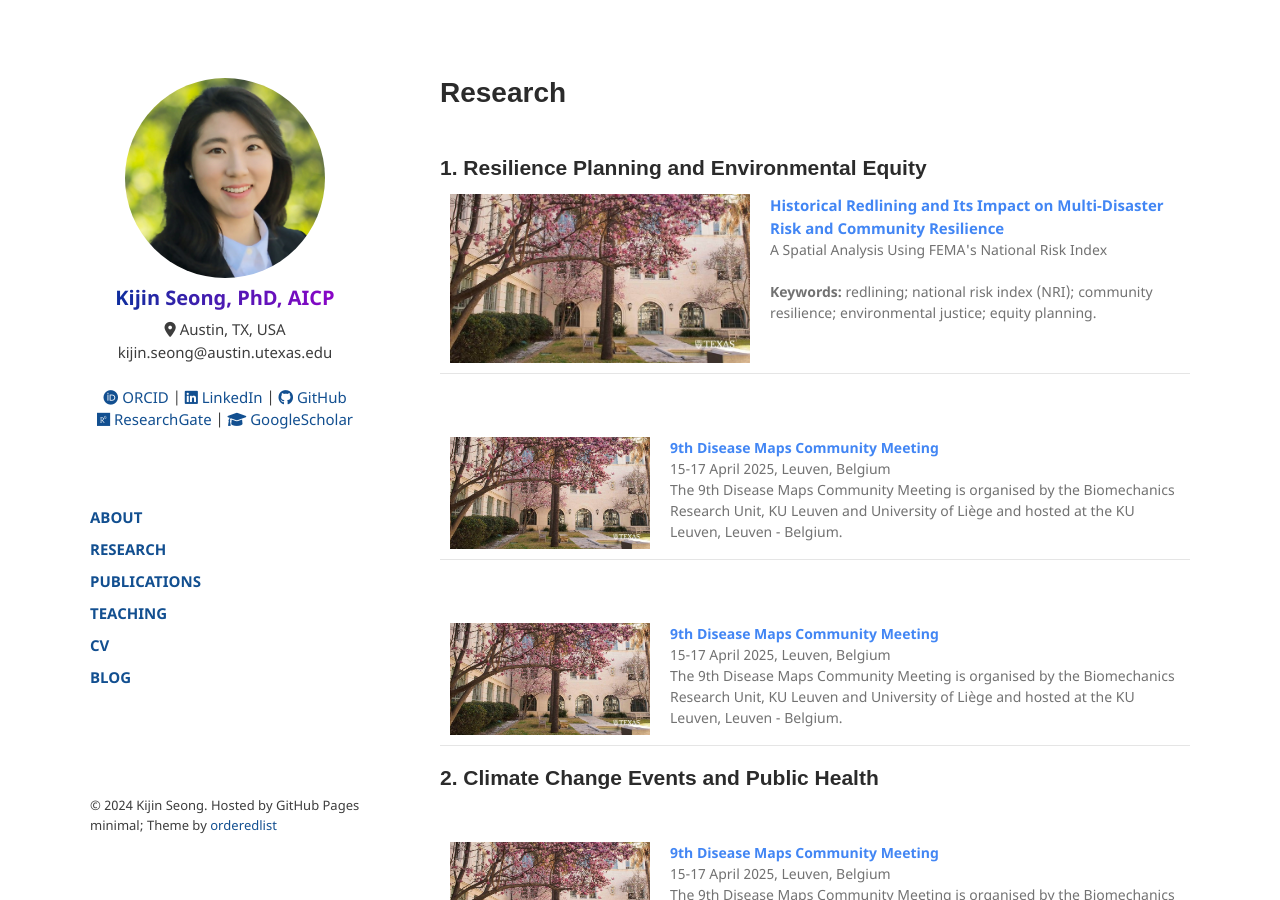
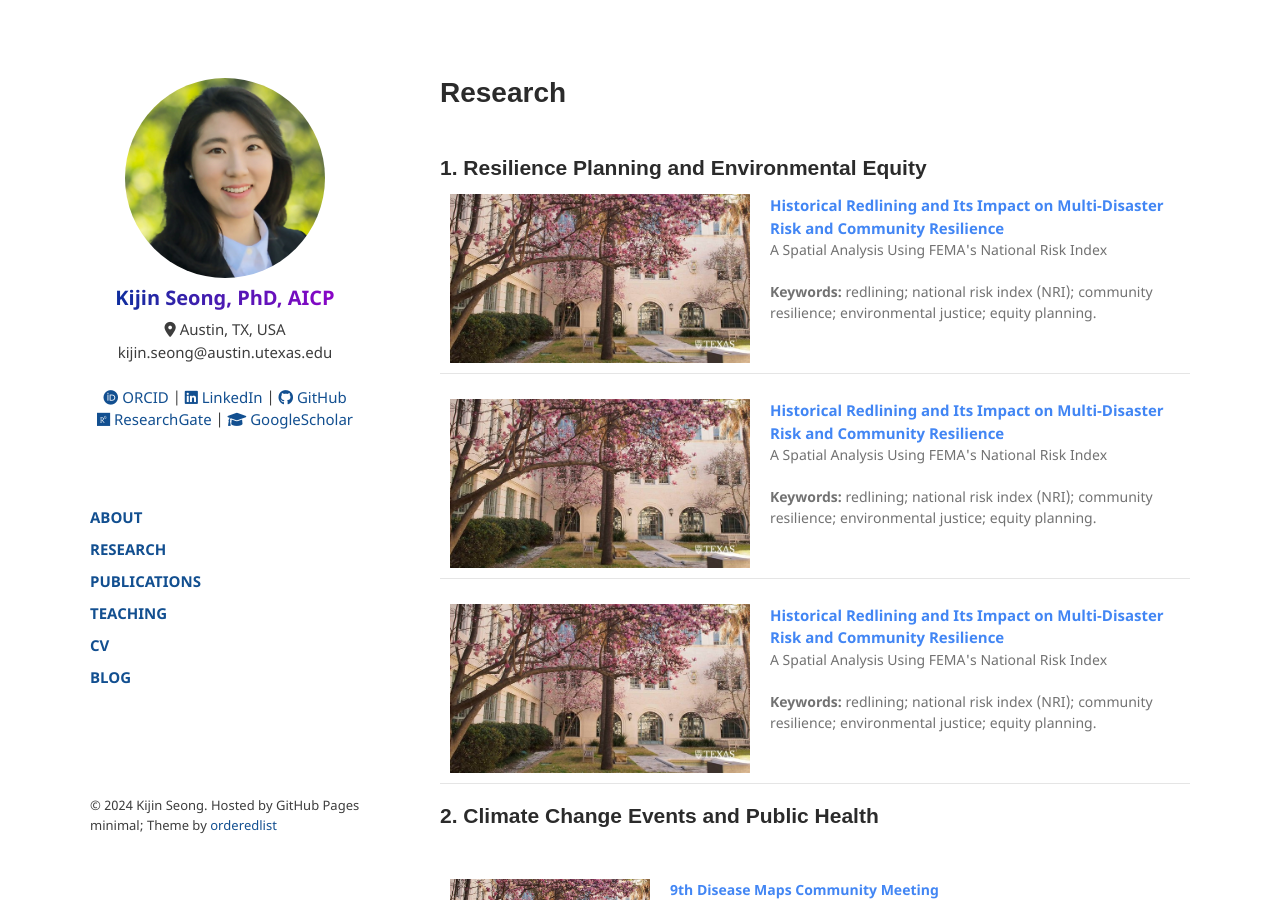
Before and after one commit to kijinseong/kijinseong.github.io, a Jekyll site: the page built from pages/research.md, in a window 1280 px wide and 900 px high. Built offline with Jekyll 4.4.1, drawn with Linux system fonts in a browser that asks for light colours.

Commit message:
Create three project links

```diff
--- a/pages/research.md
+++ b/pages/research.md
@@ -22,28 +22,26 @@
 </tr>
 </table>
 
-
-
-<br />
 <table>
 <tr>
-<td style="width: 200px;" valign="top"><a href="/DMCM2025"><img src="..\files\Images\SOA_Spring.jpg" alt="Leuven"/></a></td>
+<td style="width: 300px;" valign="top"><a href="/EnvironEquity1"><img src="../files/Images/SOA_Spring.jpg" class="image-hover-effect" width="400px"></a></td>
 <td valign="top">
-<strong><a href="/DMCM2025">9th Disease Maps Community Meeting</a></strong><br />
-15-17 April 2025, Leuven, Belgium<br />
-The 9th Disease Maps Community Meeting is organised by the Biomechanics Research Unit, KU Leuven and University of Liège and hosted at the KU Leuven, Leuven - Belgium.
+<strong><a href="/EnvironEquity1" style="font-size: 15px;">
+Historical Redlining and Its Impact on Multi-Disaster Risk and Community Resilience</a></strong><br />
+A Spatial Analysis Using FEMA's National Risk Index<br /><br />
+<b>Keywords:</b> redlining; national risk index (NRI); community resilience; environmental justice; equity planning.
 </td>
 </tr>
 </table>
 
-<br />
 <table>
 <tr>
-<td style="width: 200px;" valign="top"><a href="/DMCM2025"><img src="..\files\Images\SOA_Spring.jpg" alt="Leuven"/></a></td>
+<td style="width: 300px;" valign="top"><a href="/EnvironEquity1"><img src="../files/Images/SOA_Spring.jpg" class="image-hover-effect" width="400px"></a></td>
 <td valign="top">
-<strong><a href="/DMCM2025">9th Disease Maps Community Meeting</a></strong><br />
-15-17 April 2025, Leuven, Belgium<br />
-The 9th Disease Maps Community Meeting is organised by the Biomechanics Research Unit, KU Leuven and University of Liège and hosted at the KU Leuven, Leuven - Belgium.
+<strong><a href="/EnvironEquity1" style="font-size: 15px;">
+Historical Redlining and Its Impact on Multi-Disaster Risk and Community Resilience</a></strong><br />
+A Spatial Analysis Using FEMA's National Risk Index<br /><br />
+<b>Keywords:</b> redlining; national risk index (NRI); community resilience; environmental justice; equity planning.
 </td>
 </tr>
 </table>
```
